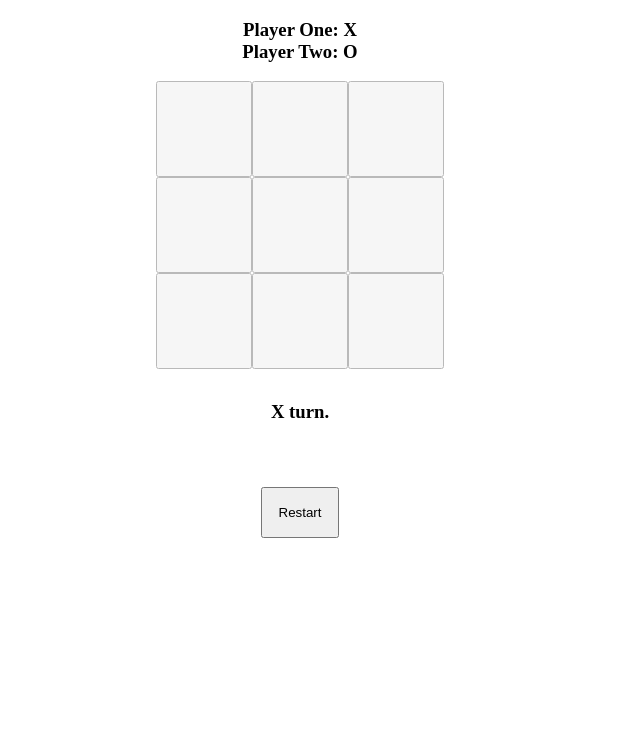
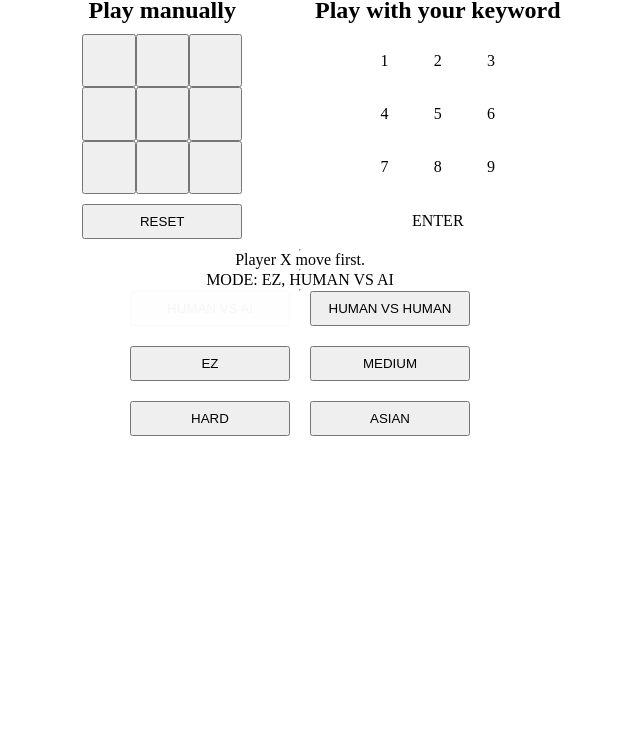
Before and after one commit to minhhoccode111/tic-tac-toe-top, a plain HTML site: page index.html in a window 1280 px wide. Shown: the part 50-800 px from the top of the page, without its empty margins (340-980 px from the left). Drawn offline with Linux system fonts and the light colour scheme.

Commit message:
Re-do this project

```diff
--- a/index.html
+++ b/index.html
@@ -9,27 +9,73 @@
   </head>
   <body>
     <div id="wrapper">
-      <h1 class="title">Tic Tac Toe Game</h1>
-      <h3>Player One: X</h3>
-      <h3>Player Two: O</h3>
-      <br />
-      <div id="gameBoard" data-gameBoard>
-        <button class="item"><p></p></button>
-        <button class="item"><p></p></button>
-        <button class="item"><p></p></button>
-        <button class="item"><p></p></button>
-        <button class="item"><p></p></button>
-        <button class="item"><p></p></button>
-        <button class="item"><p></p></button>
-        <button class="item"><p></p></button>
-        <button class="item"><p></p></button>
+      <h1 id="title">tic tac toe</h1>
+      <div id="game">
+        <div id="game-ui" class="ctn-grid">
+          <h2 class="play-with">Play manually</h2>
+          <div id="game-board" class="grid">
+            <button data-0 class="btn-input item">
+              <p></p>
+            </button>
+            <button data-1 class="btn-input item">
+              <p></p>
+            </button>
+            <button data-2 class="btn-input item">
+              <p></p>
+            </button>
+            <button data-3 class="btn-input item">
+              <p></p>
+            </button>
+            <button data-4 class="btn-input item">
+              <p></p>
+            </button>
+            <button data-5 class="btn-input item">
+              <p></p>
+            </button>
+            <button data-6 class="btn-input item">
+              <p></p>
+            </button>
+            <button data-7 class="btn-input item">
+              <p></p>
+            </button>
+            <button data-8 class="btn-input item">
+              <p></p>
+            </button>
+          </div>
+          <button id="reset" class="reset-btn">Reset</button>
+        </div>
+        <div id="game-accessibility" class="ctn-grid">
+          <h2 class="play-with">Play with your keyword</h2>
+          <div id="access-board" class="grid">
+            <div class="item">1</div>
+            <div class="item">2</div>
+            <div class="item">3</div>
+            <div class="item">4</div>
+            <div class="item">5</div>
+            <div class="item">6</div>
+            <div class="item">7</div>
+            <div class="item">8</div>
+            <div class="item">9</div>
+          </div>
+          <div id="access-reset" class="reset-btn">Enter</div>
+        </div>
       </div>
-      <h3 id="showTurn"><span data-showTurn>X</span> turn.</h3>
-      <h3 id="showWinner"><span data-showWinner></span></h3>
-      <button id="restart" data-restart>Restart</button>
+      <hr />
+      <div>Player X move first.</div>
+      <hr />
+      <div id="message-modes">mode: ez, human vs ai</div>
+      <div id="message"></div>
+      <hr />
+      <div id="buttons">
+        <button id="vsAi" disabled>human vs ai</button>
+        <button id="vsHu">human vs human</button>
+        <button id="easy">ez</button>
+        <button id="medium">medium</button>
+        <button id="hard">hard</button>
+        <button id="asian">asian</button>
+      </div>
     </div>
-    <script src="./script.js" defer></script>
-    <!-- <script src="./humanVsHumanInConsole.js" defer></script> -->
-    <!-- <script src="./humanVsHumanWithUI.js" defer></script> -->
+    <!-- <script src="./script.js" type="module" defer></script> -->
+    <script src="./new.js" type="module" defer></script>
   </body>
 </html>
--- /dev/null
+++ b/new.js
@@ -0,0 +1,85 @@
+// console.log("Hello world from new.js!");
+function Player(mark, bot) {
+  let _bot = bot;
+  const getMark = () => mark;
+  const isBot = () => bot;
+  const toBot = (boolean) => (_bot = boolean);
+  return {
+    getMark,
+    isBot,
+    toBot,
+  };
+}
+
+const ai = (() => {
+  let _mode = 1; //see 1,3,5,9 moves ahead using minimax algorithm
+
+  const setMode = (mode) => (_mode = mode);
+  const minimax = () => {};
+  return {
+    setMode,
+    minimax,
+  };
+})();
+
+const board = (() => {
+  let _grid = Array(9);
+  const winnable = [
+    [0, 1, 2],
+    [3, 4, 5],
+    [6, 7, 8],
+    [0, 4, 8],
+    [2, 4, 6],
+    [0, 3, 6],
+    [1, 4, 7],
+    [2, 5, 8],
+  ];
+
+  for (let i = 0; i < 9; i++) {
+    _grid[i] = i;
+  }
+  console.log(_grid);
+
+  const getGrid = () => _grid;
+
+  const setGrid = (i, mark) => {
+    if ((_grid[i] != "x") & (_grid[i] != "o")) _grid[i] = mark;
+  };
+
+  const isTie = () => _grid.every((spot) => spot === "x" || spot === "o");
+
+  const isWin = (mark) =>
+    winnable.some((wins) => wins.every((win) => _grid[win] === mark));
+
+  const available = () => _grid.filter((spot) => spot != "x" && spot != "o");
+
+  const reset = () => {
+    for (let i = 0; i < 9; i++) {
+      _grid[i] = i;
+    }
+  };
+
+  return {
+    reset,
+    getGrid,
+    setGrid,
+    available,
+    isTie,
+    isWin,
+  };
+})();
+
+const controller = (() => {
+  const player0 = Player("x", false);
+  const player1 = Player("o", true);
+
+  let current = player0;
+  let gameEnded = false;
+
+  const switchCurrent = () =>
+    current === player0 ? (current = player1) : (current = player0);
+
+  // const setNumPlayer=num=>
+
+  return {};
+})();
--- a/style.css
+++ b/style.css
@@ -20,28 +20,69 @@ body {
   text-align: center;
   margin-bottom: 2rem;
 }
-#gameBoard {
-  /* background-color: violet; */
-  height: 18rem;
-  width: 18rem;
+.center {
+  display: flex;
+  align-items: center;
+  justify-content: center;
+}
+h1 {
+  text-transform: uppercase;
+}
+#game {
   display: grid;
+  grid-template-columns: repeat(2, 1fr);
+  grid-template-rows: 1fr;
+  gap: 10px;
+}
+.ctn-grid {
+  display: flex;
+  align-items: center;
+  justify-content: stretch;
+  flex-direction: column;
+  gap: 10px;
+  padding: 10px;
+}
+.ctn-grid > h2 {
+  font-size: 3vmin;
+}
+.ctn-grid > .reset-btn {
+  align-self: center;
+  display: flex;
+  align-items: center;
+  justify-content: center;
+  width: 20vmin;
+  padding: 1vmin;
+  text-transform: uppercase;
+}
+.grid {
+  display: grid;
+  justify-content: center;
+  align-items: center;
   grid-template-columns: repeat(3, 1fr);
   grid-template-rows: repeat(3, 1fr);
+  width: 20vmin;
+  height: 20vmin;
 }
 .item {
+  display: flex;
+  align-items: center;
+  justify-content: center;
   height: 100%;
   width: 100%;
-  opacity: 0.5;
-  font-size: 2rem;
-  flex: 1;
 }
-#showTurn {
-  margin-top: 2rem;
+#buttons {
+  display: grid;
+  grid-template-columns: repeat(2, 20vmin);
+  gap: 20px;
 }
-#showWinner {
-  margin-top: 2rem;
+#buttons > * {
+  text-transform: uppercase;
+  padding: 1vmin;
 }
-#restart {
-  margin-top: 2rem;
-  padding: 1rem;
+#message,
+#message-modes {
+  text-transform: uppercase;
 }
+:disabled {
+  opacity: 0.1;
+}
```
